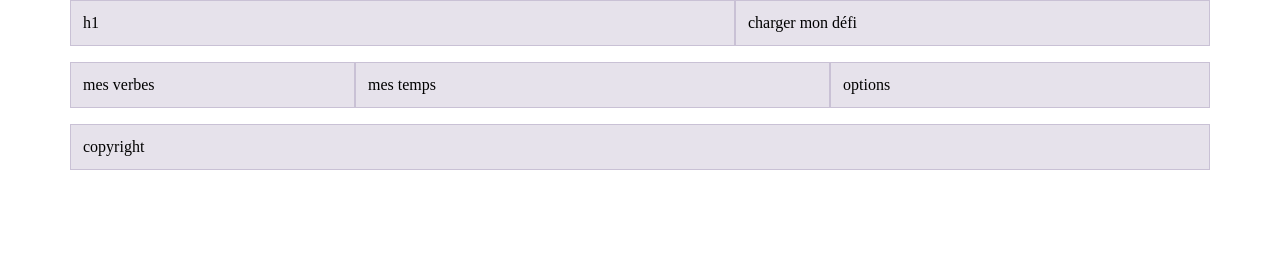
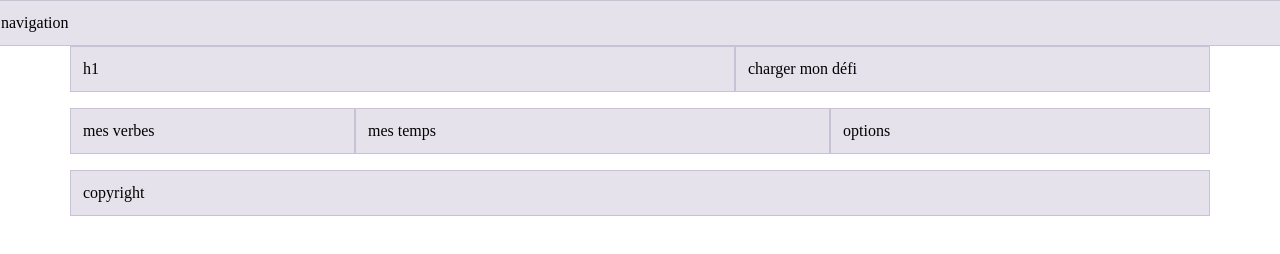
Before and after one commit to julia-ranzi/tatitotu-JuliaRanzi, a website built with Parcel: page src/index.html in a window 1280 px wide. Built offline with nearby package versions, Linux system fonts and the light colour scheme.

Commit message:
ajout container fluide pour la navgation

```diff
--- a/src/index.html
+++ b/src/index.html
@@ -7,6 +7,11 @@
     <link rel="stylesheet" href="scss/main.scss" />
   </head>
   <body>
+    <div class="container-fluide">
+      <div class="row">
+        <div class="col-12">navigation</div>
+      </div>
+    </div>
     <div class="container">
       <div class="row">
         <div class="col-7">h1</div>
```
